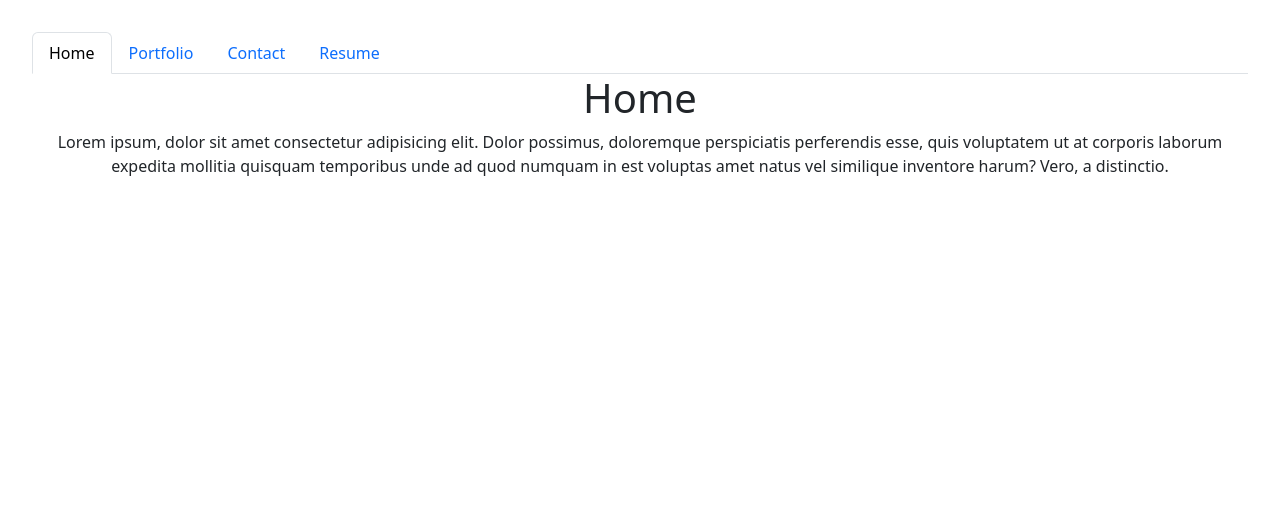
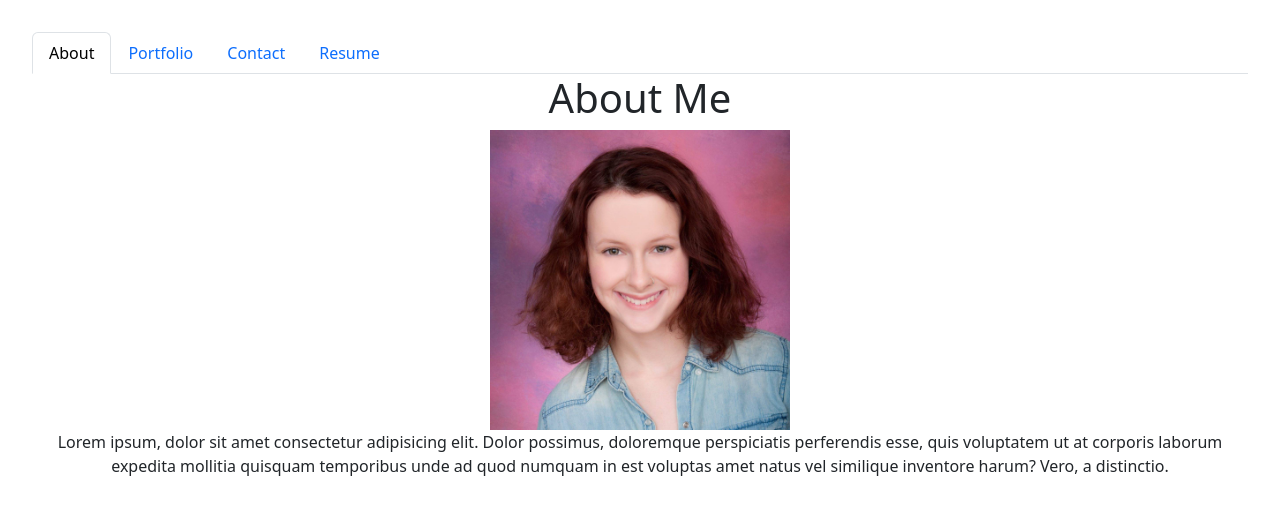
Before and after one commit to Lauren245/portfolio-site, a React (Vite) app: page / in a window 1280 px wide. Shown: the top 514 px of the page. Built offline with nearby package versions, Linux system fonts and the light colour scheme.

Commit message:
renamed home page to About. Added a profile picture to the about page.

```diff
--- a/src/components/NavTabs.jsx
+++ b/src/components/NavTabs.jsx
@@ -10,7 +10,7 @@ function NavTabs(){
                     to='/'
                    className={currentPage === '/' ? 'nav-link active' : 'nav-link'}
                 >
-                    Home
+                    About
                 </Link>
             </li>
             <li className = 'nav-item'>
--- a/src/main.jsx
+++ b/src/main.jsx
@@ -5,7 +5,7 @@ import { createBrowserRouter, RouterProvider } from 'react-router-dom';
 
 import App from './App.jsx';
 import Error from './pages/Error.jsx';
-import Home from './pages/Home.jsx';
+import About from './pages/About.jsx';
 import Portfolio from './pages/Portfolio.jsx';
 import Contact from './pages/Contact.jsx';
 import Resume from './pages/Resume.jsx';
@@ -19,7 +19,7 @@ const router = createBrowserRouter([
         children: [
             {
                 index: true,
-                element: <Home />,
+                element: <About />,
             },
             {
                 path: '/Portfolio',
--- a/src/pages/Home.jsx
+++ b/src/pages/About.jsx
@@ -1,7 +1,8 @@
-export default function Home(){
+export default function About(){
     return (
         <div>
-            <h1>Home</h1>
+            <h1>About Me</h1>
+            <img src="./src/assets/headshot.jpg" alt="Lauren Moore's headshot" width="300" height="300"></img>
             <p>Lorem ipsum, dolor sit amet consectetur adipisicing elit. Dolor possimus, doloremque perspiciatis perferendis esse,
                 quis voluptatem ut at corporis laborum expedita mollitia quisquam temporibus unde ad quod numquam in est voluptas
                 amet natus vel similique inventore harum? Vero, a distinctio.</p>
```
Also changed, not shown: src/assets/headshot.jpg (added).
